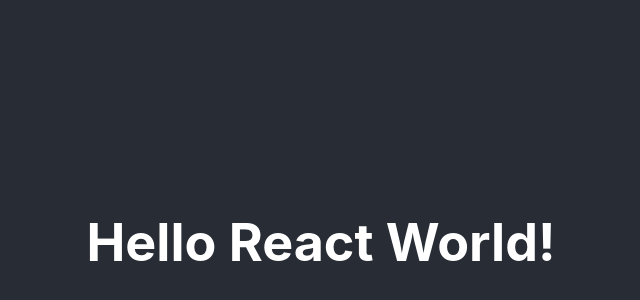
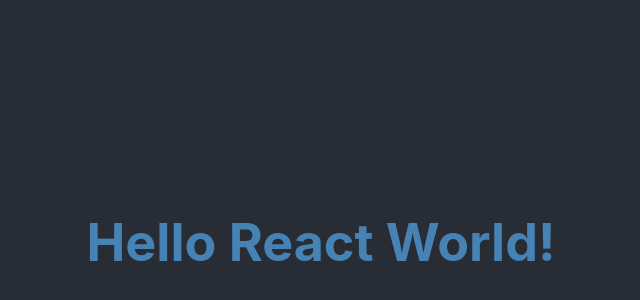
Before and after one commit to strayder90/React-Skills, a React (Create React App) app in the folder my-app/: page / in a window 1280 px wide. Shown: the part 158-458 px from the top of the page, without its empty margins (319-959 px from the left). Built offline with nearby package versions, Linux system fonts and the light colour scheme.

Commit message:
Adds color to h1 tag.

```diff
--- a/my-app/src/App.css
+++ b/my-app/src/App.css
@@ -1,5 +1,9 @@
 .App {
   text-align: center;
+}
+
+h1 {
+  color: steelblue;
 }
 
 .App-logo {
```
